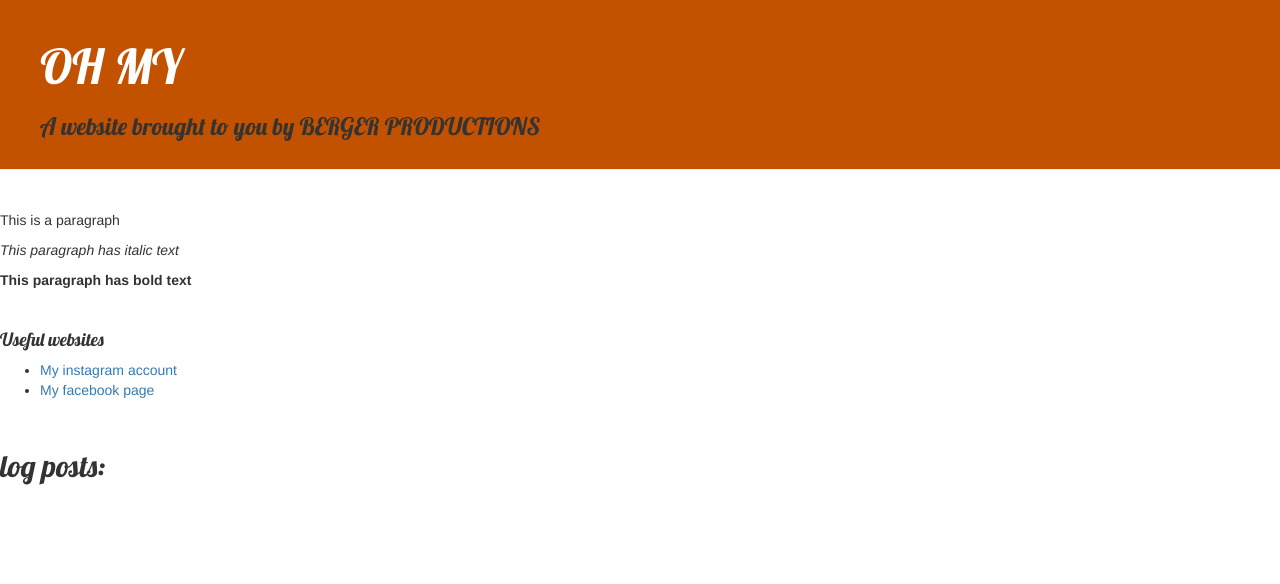
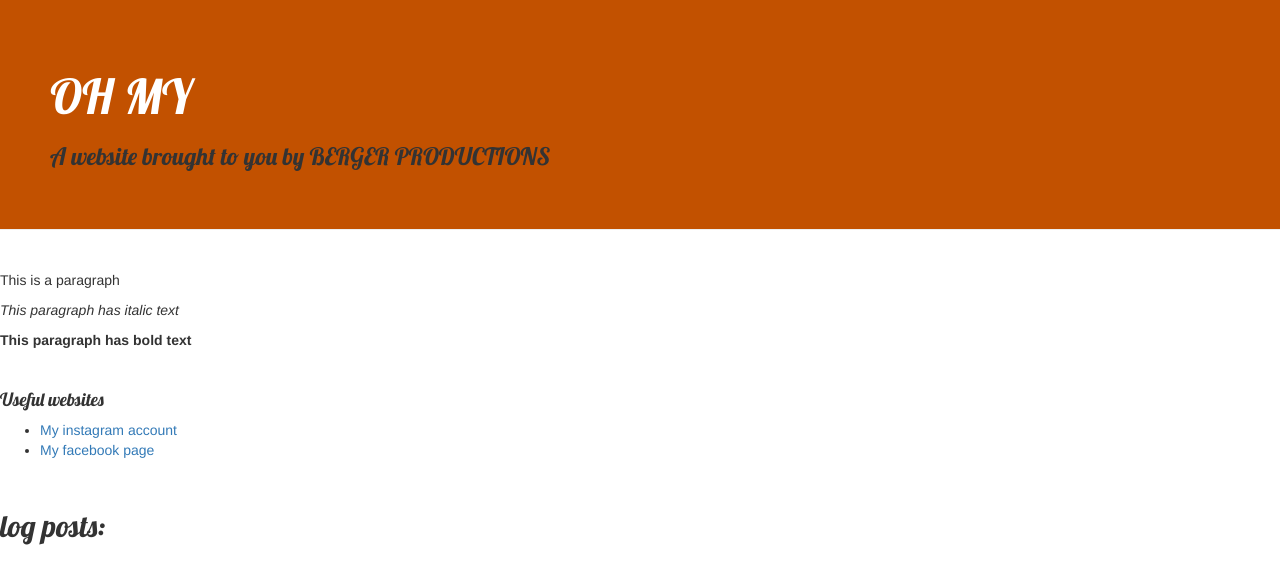
Before and after one commit to BirkBerger/my-first-blog, a Django app: page / in a window 1280 px wide. Shown: the top 584 px of the page. Run offline with Django 3.2, Linux system fonts and the light colour scheme; data that the repository does not hold is empty; some libraries are stand-ins or nearby versions.

Commit message:
changed banner size

```diff
--- a/blog/static/css/blog.css
+++ b/blog/static/css/blog.css
@@ -1,7 +1,7 @@
 .page-header {
     background-color: #C25100;
     margin-top: 0;
-    padding: 20px 20px 20px 40px;
+    padding: 50px 50px 50px 50px;
 }
 
 .page-header h1 {
--- a/blog/templates/blog/post_list.html
+++ b/blog/templates/blog/post_list.html
@@ -6,7 +6,7 @@
         <link href="https://fonts.googleapis.com/css?family=Lobster&subset=latin,latin-ext" rel="stylesheet" type="text/css">
         <link rel="stylesheet" href="//maxcdn.bootstrapcdn.com/bootstrap/3.2.0/css/bootstrap.min.css">
         <link rel="stylesheet" href="//maxcdn.bootstrapcdn.com/bootstrap/3.2.0/css/bootstrap-theme.min.css">
-        <link rel="stylesheet" href="{% static '/Users/birkberger/Documents/DTU/Bachelorprojekt/djangogirls/blog/static/css/blog.css' %}">
+        <link rel="stylesheet" href="{% static 'css\blog.css' %}">
     </head>
     <body>
 
```
